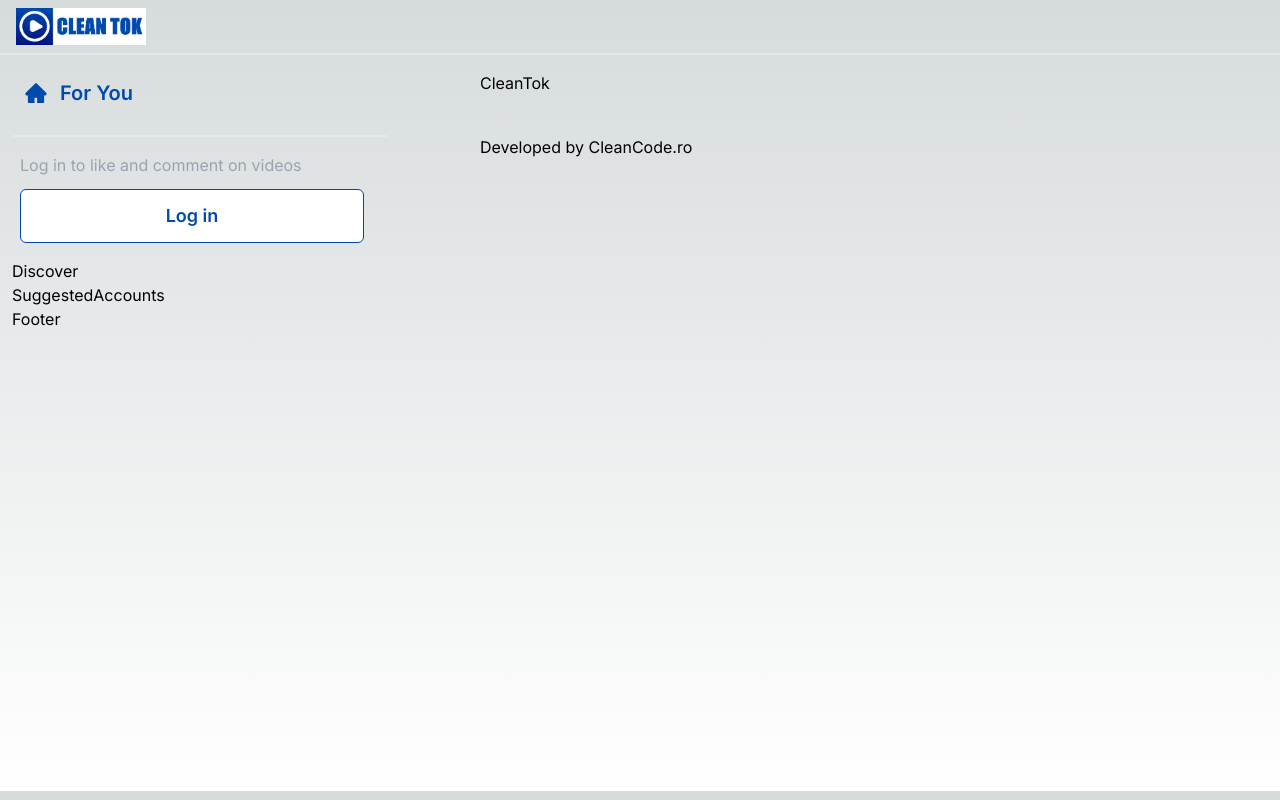
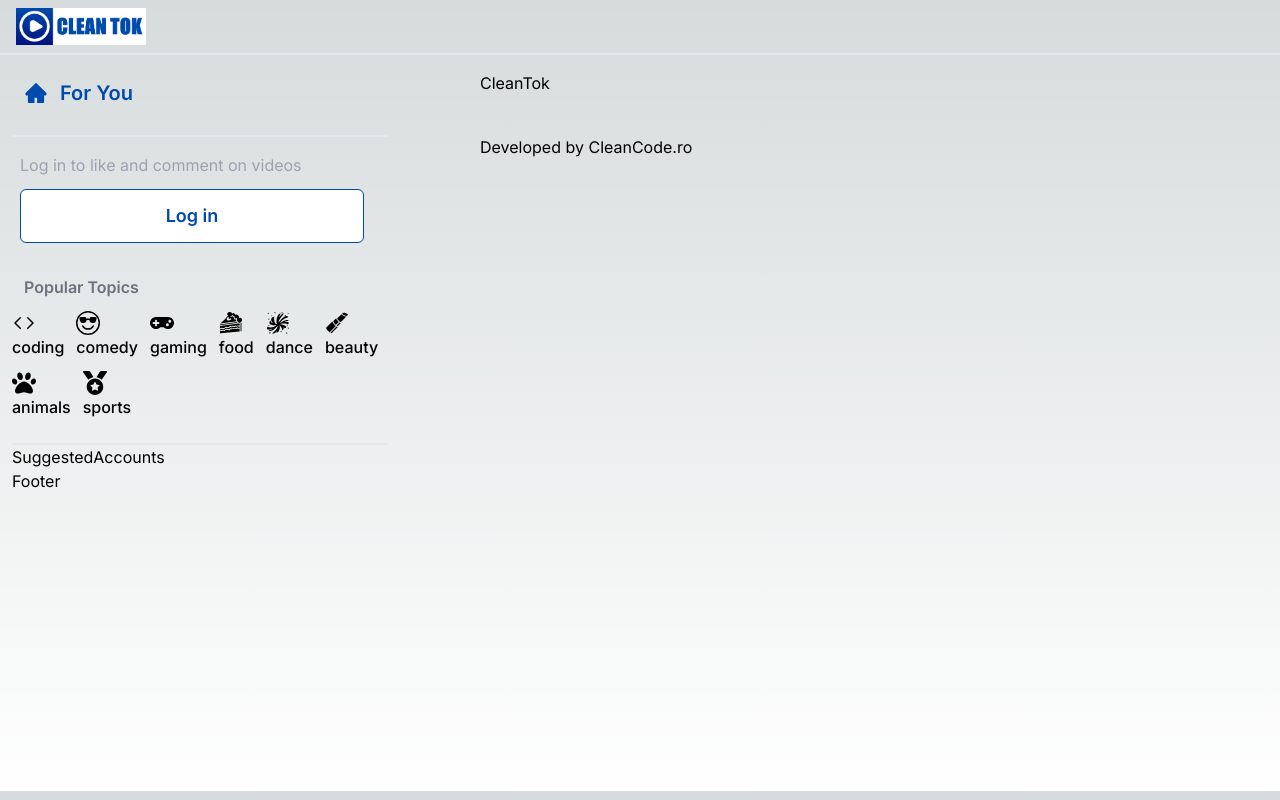
Before and after one commit to CleanCodeRo/CleanTok, a Next.js app: page / in a window 1280 px wide. Built offline with nearby package versions, Linux system fonts and the light colour scheme.

Commit message:
Displayed topics

```diff
--- a/app/_components/Discover/Discover.tsx
+++ b/app/_components/Discover/Discover.tsx
@@ -1,9 +1,25 @@
-import React from 'react'
+import React from "react";
+import Link from "next/link";
+import { useRouter } from "next/router";
+
+import { topics } from "@/app/_utils/constants";
 
 const Discover = () => {
-  return (
-    <div>Discover</div>
-  )
-}
+    const mappedTopics = topics.map((topic) => (
+        <Link key={topic.name} href={`/?topic=${topic.name}`}>
+            <div>
+                <span className="font-bold text-2xl xl:text-md">{topic.icon}</span>
+                <span className="font-medium text-md hidden xl:block">{topic.name}</span>
+            </div>
+        </Link>
+    ));
 
-export default Discover
+    return (
+        <div className="xl:border-b-2 xl:border-gray-200 pb-6">
+            <p className="text-gray-500 font-semibold m-3 mt-4 hidden xl:block">Popular Topics</p>
+            <div className="flex gap-3 flex-wrap">{mappedTopics}</div>
+        </div>
+    );
+};
+
+export default Discover;
```
